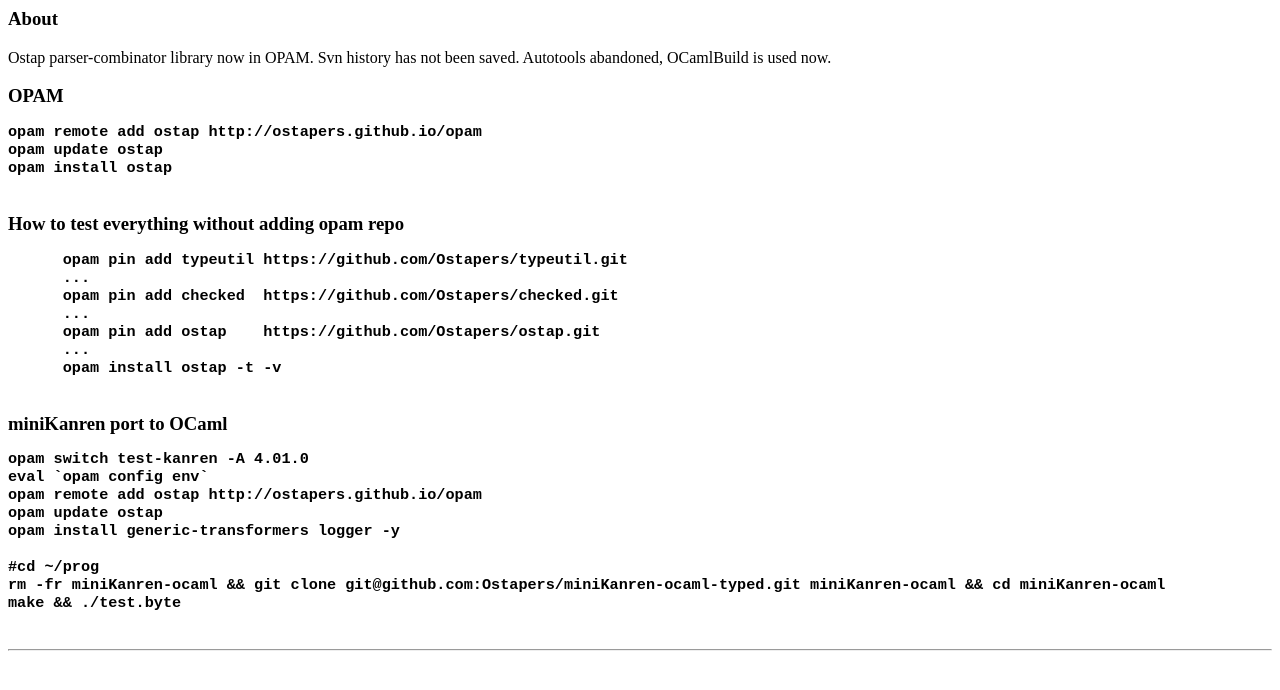
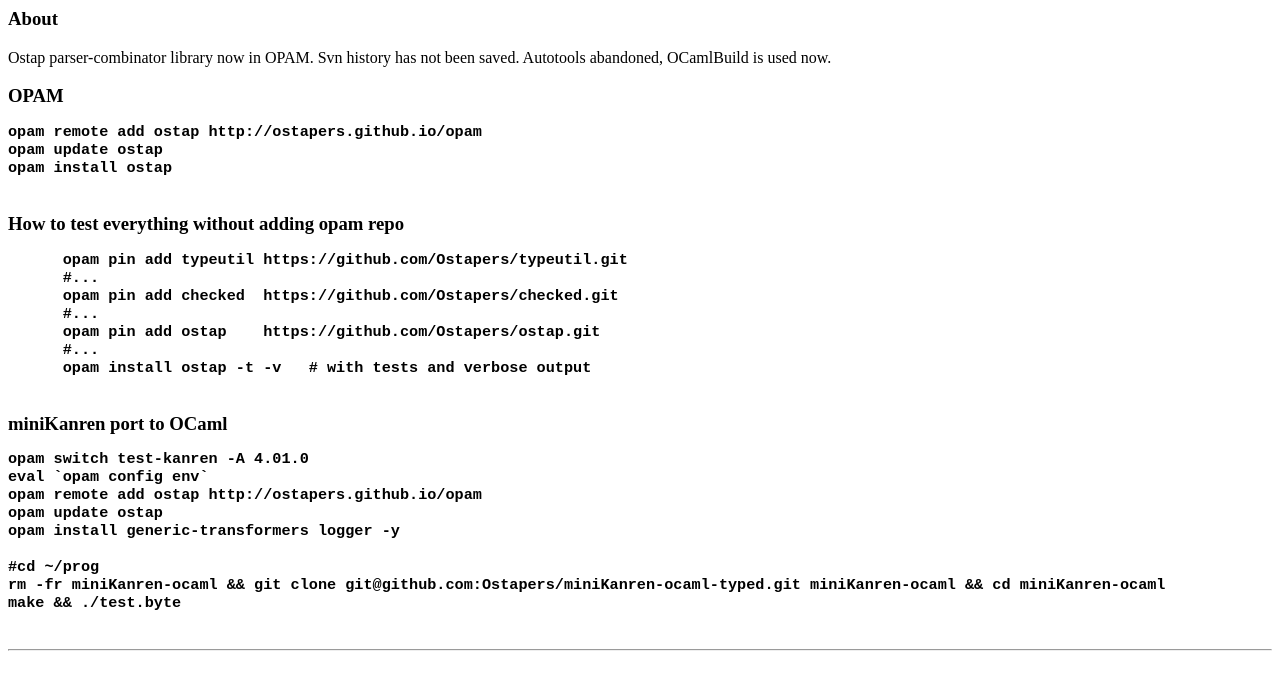
Before and after one commit to Ostapers/Ostapers.github.io, a plain HTML site: page index.html in a window 1280 px wide. Drawn offline with Linux system fonts and the light colour scheme.

Commit message:
Update index.html

```diff
--- a/index.html
+++ b/index.html
@@ -16,12 +16,12 @@ opam install ostap
   <h3>How to test everything without adding opam repo
     <pre>
       opam pin add typeutil https://github.com/Ostapers/typeutil.git
-      ...
+      #...
       opam pin add checked  https://github.com/Ostapers/checked.git
-      ...
+      #...
       opam pin add ostap    https://github.com/Ostapers/ostap.git
-      ...
-      opam install ostap -t -v
+      #...
+      opam install ostap -t -v   # with tests and verbose output
     </pre>
   </h3>
 
```
